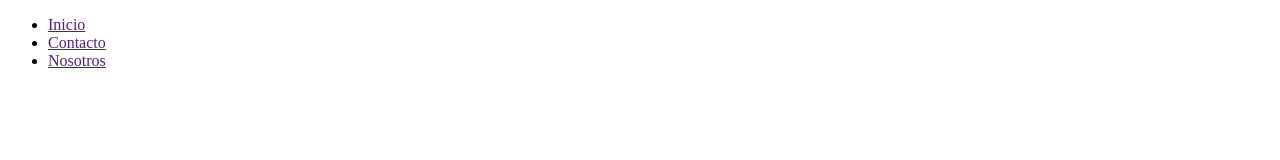
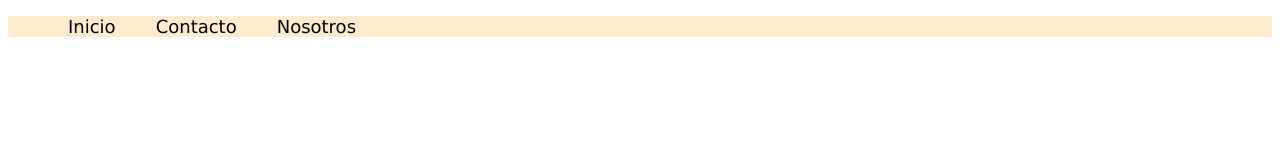
Before and after one commit to Leandro9485/prueba-mood, a plain HTML site: page index.html in a window 1280 px wide. Drawn offline with Linux system fonts and the light colour scheme.

Commit message:
Cambios css

```diff
--- a/css/style.css
+++ b/css/style.css
@@ -1,3 +1,14 @@
-h1 {
-    color: orange;
-}
+header {background-color: orange}
+
+header nav {background-color: blanchedalmond;}
+
+header nav ul {
+    list-style: none;
+    display: flex;
+    color: darkorange;}
+
+    header nav ul li a {color: black;
+        text-decoration: none;
+        margin: 20px;
+        font-size: large;
+        font-family: Verdana, Geneva, Tahoma, sans-serif;}
```
Also changed, not shown: 1 other file.
